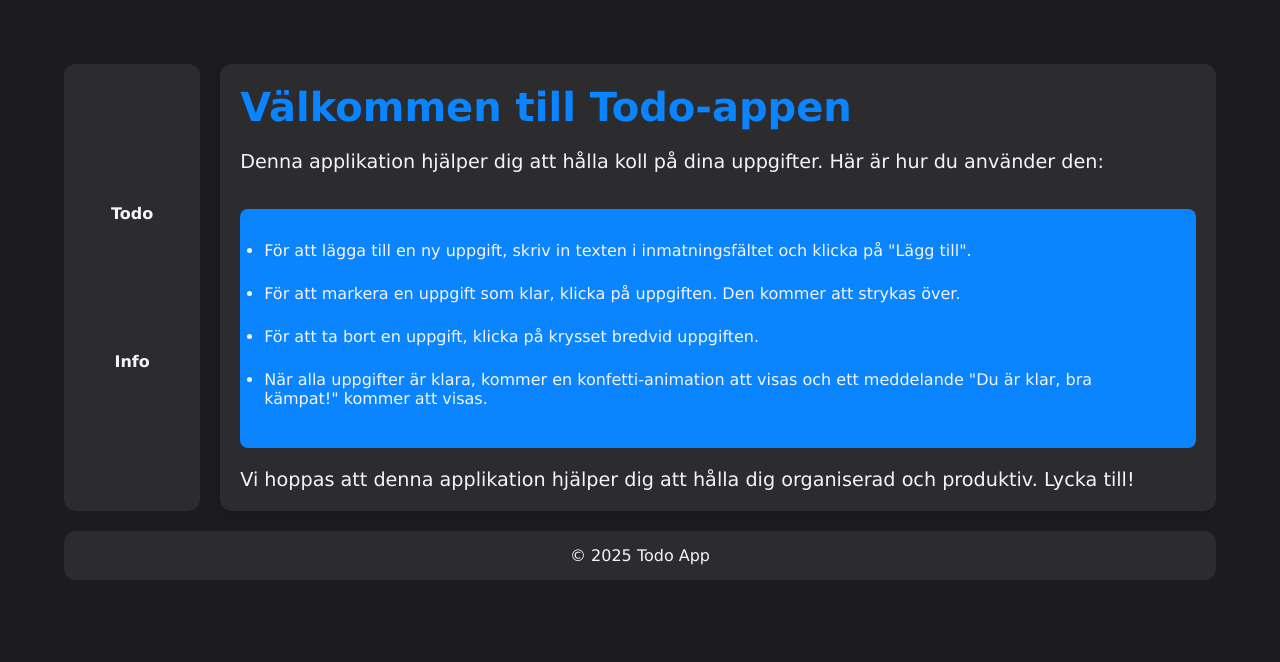
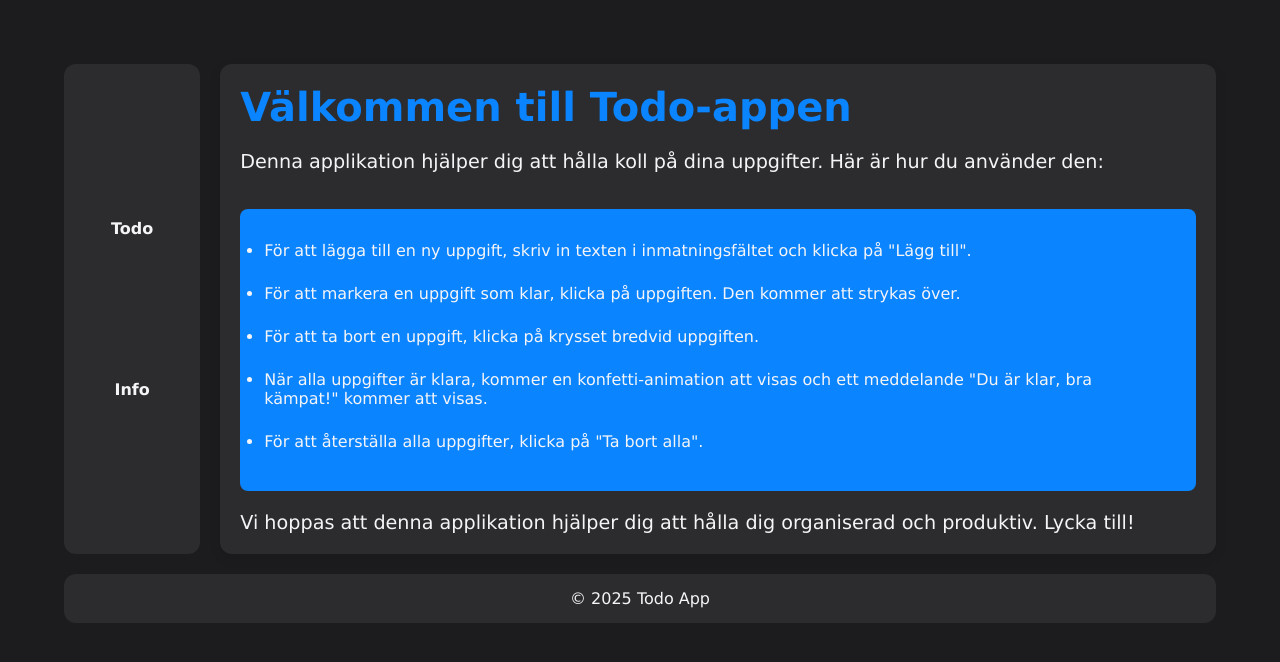
Before and after one commit to mybrindesjo/myTodoApp, a React (Vite) app in the folder TodoApp/: page /info in a window 1280 px wide. Shown: the top 662 px of the page. Built offline with nearby package versions, Linux system fonts and the light colour scheme.

Commit message:
fix: add instruction for resetting all tasks in Info component

```diff
--- a/TodoApp/src/pages/Info.jsx
+++ b/TodoApp/src/pages/Info.jsx
@@ -10,6 +10,7 @@ const Info = () => {
           <li>För att markera en uppgift som klar, klicka på uppgiften. Den kommer att strykas över.</li>
           <li>För att ta bort en uppgift, klicka på krysset bredvid uppgiften.</li>
           <li>När alla uppgifter är klara, kommer en konfetti-animation att visas och ett meddelande "Du är klar, bra kämpat!" kommer att visas.</li>
+          <li>För att återställa alla uppgifter, klicka på "Ta bort alla".</li>
         </ul>
       <p>Vi hoppas att denna applikation hjälper dig att hålla dig organiserad och produktiv. Lycka till!</p>
     </section>
```
